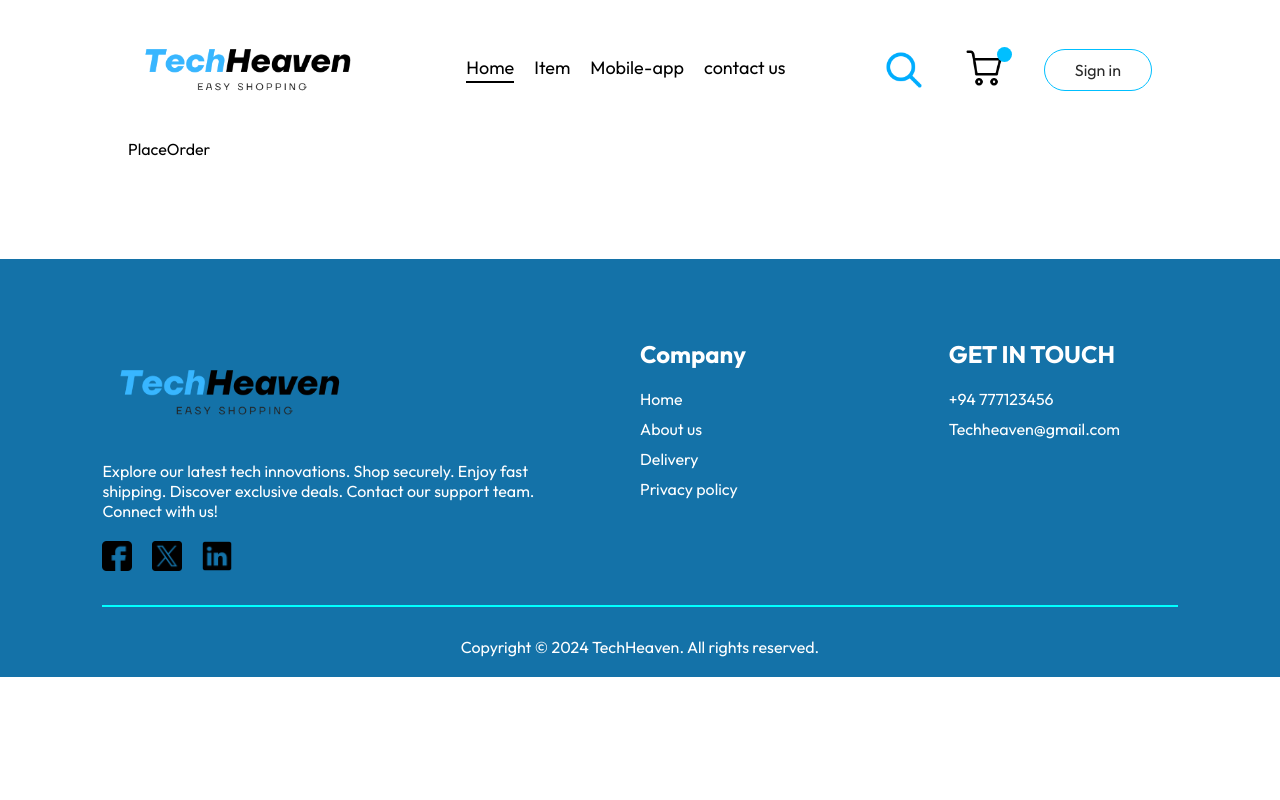
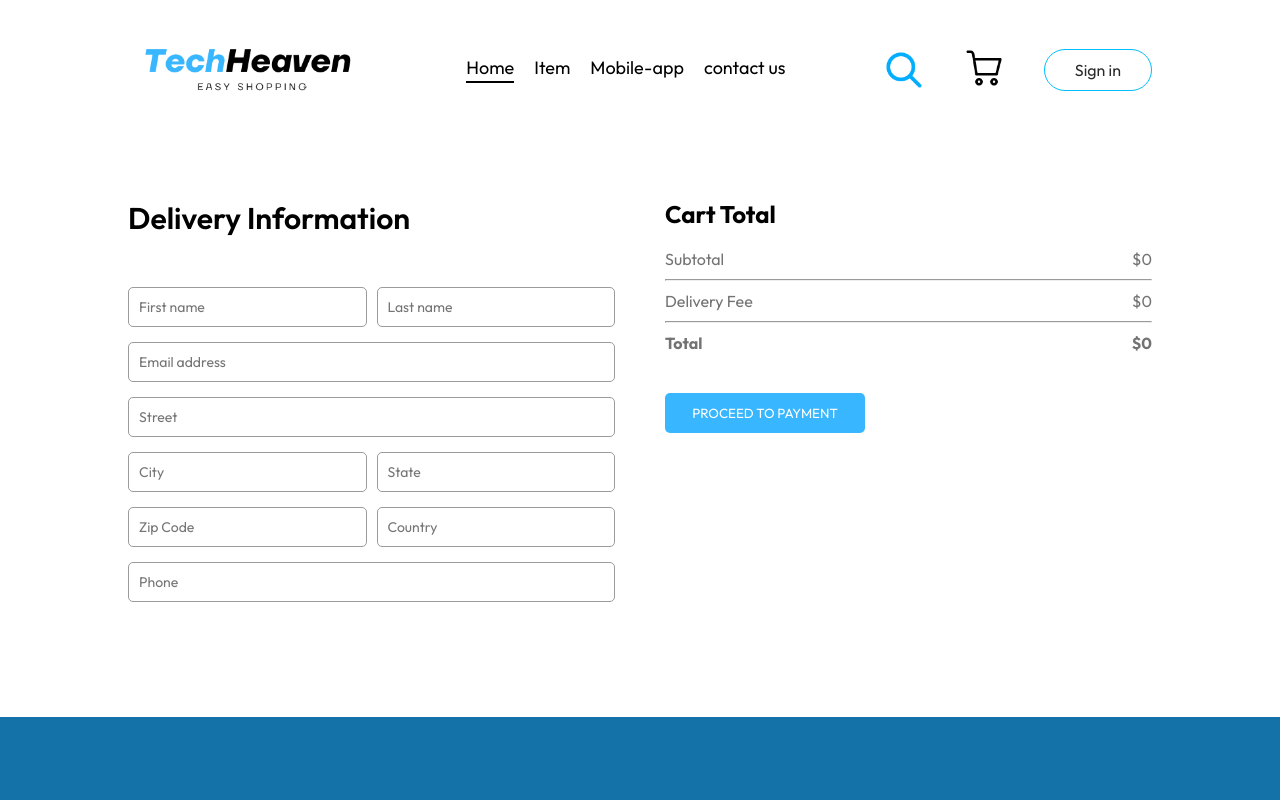
Before and after one commit to KasunUdayanga/TechHaven_E-Commerce, a React (Vite) app in the folder TechHeaven/: page /order in a window 1280 px wide. Shown: the top 800 px of the page. Built offline with nearby package versions, Linux system fonts and the light colour scheme.

Commit message:
add place order

```diff
--- a/TechHeaven/src/Components/Navbar/Navbar.jsx
+++ b/TechHeaven/src/Components/Navbar/Navbar.jsx
@@ -1,29 +1,61 @@
-import React, { useState } from 'react'
-import './Navbar.css'
-import { assets } from '../../assets/assets'
-import { Link } from 'react-router-dom';
+import React, { useState, useContext } from "react";
+import "./Navbar.css";
+import { assets } from "../../assets/assets";
+import { Link } from "react-router-dom";
+import { StoreContext } from "../../context/StoreContext";
 
-const Navbar = ({setShowLogin}) => {
-    const [menu,setMenu]=useState("home");
+const Navbar = ({ setShowLogin }) => {
+  const [menu, setMenu] = useState("home");
+  const { getTotalCartAmount } = useContext(StoreContext);
   return (
-    <div className='navbar'>
-       <Link to='/'> <img src={assets.logo} alt="" className="logo" /></Link>
+    <div className="navbar">
+      <Link to="/">
+        {" "}
+        <img src={assets.logo} alt="" className="logo" />
+      </Link>
       <ul className="navbar-menu">
-            <Link to='/' onClick={()=>setMenu("home")} className={menu==="home"?"active":""}>Home</Link>
-            <a href='#explore-menu' onClick={()=>setMenu("item")} className={menu==="item" ? "active":""}>Item</a>
-            <a href='#app-download' onClick={()=>setMenu("mobile-app")} className={menu==="mobile-app" ? "active":""}>Mobile-app</a>
-            <a href='#footer' onClick={()=>setMenu("contact us")} className={menu==="contact us" ? "active":""}>contact us</a>
+        <Link
+          to="/"
+          onClick={() => setMenu("home")}
+          className={menu === "home" ? "active" : ""}
+        >
+          Home
+        </Link>
+        <a
+          href="#explore-menu"
+          onClick={() => setMenu("item")}
+          className={menu === "item" ? "active" : ""}
+        >
+          Item
+        </a>
+        <a
+          href="#app-download"
+          onClick={() => setMenu("mobile-app")}
+          className={menu === "mobile-app" ? "active" : ""}
+        >
+          Mobile-app
+        </a>
+        <a
+          href="#footer"
+          onClick={() => setMenu("contact us")}
+          className={menu === "contact us" ? "active" : ""}
+        >
+          contact us
+        </a>
       </ul>
       <div className="navbar-right">
-            <img src={assets.search_icon} alt=""className="search_icon" />
+        <img src={assets.search_icon} alt="" className="search_icon" />
         <div className="navbar-search_icon">
-               <Link to='/cart'> <img src={assets.busket} alt="" className="busket" /></Link>
-                <div className="dot"></div>
+          <Link to="/cart">
+            {" "}
+            <img src={assets.busket} alt="" className="busket" />
+          </Link>
+          <div className={getTotalCartAmount() === 0 ? "" : "dot"}></div>
         </div>
-            <button onClick={()=>setShowLogin(true)}>Sign in</button>
+        <button onClick={() => setShowLogin(true)}>Sign in</button>
       </div>
     </div>
-  )
-}
+  );
+};
 
-export default Navbar
+export default Navbar;
--- a/TechHeaven/src/pages/Cart/Cart.jsx
+++ b/TechHeaven/src/pages/Cart/Cart.jsx
@@ -1,8 +1,10 @@
 import React, { useContext } from "react";
 import "./Cart.css";
 import { StoreContext } from "../../context/StoreContext";
+import { useNavigate } from "react-router-dom";
 const Cart = () => {
   const { cartItems, item_list, removeFromCart, getTotalCartAmount } = useContext(StoreContext);
+  const navigate= useNavigate();
   return (
     <div className="cart">
       <div className="cart-items">
@@ -42,20 +44,20 @@
           <div>
             <div className="cart-total-details">
               <p>Subtotal</p>
-              <p>{getTotalCartAmount()}</p>
+              <p>${getTotalCartAmount()}</p>
             </div>
             <hr />
             <div className="cart-total-details">
               <p>Delivery Fee</p>
-              <p>{2}</p>
+              <p>${getTotalCartAmount()===0?0:2}</p>
             </div>
             <hr />
             <div className="cart-total-details">
               <b>Total</b>
-              <b>{getTotalCartAmount()+2}</b>
+              <b>${getTotalCartAmount()===0?0:getTotalCartAmount()+2}</b>
             </div>
           </div>
-          <button>PROCEED TO CHECKOUT</button>
+          <button onClick={()=>navigate("/order")}>PROCEED TO CHECKOUT</button>
         </div>
         <div className="cart-promocode">
           <div>
--- a/TechHeaven/src/pages/PlaceOrder/PlaceOrder.css
+++ b/TechHeaven/src/pages/PlaceOrder/PlaceOrder.css
@@ -0,0 +1,36 @@
+.place-order{
+    display: flex;
+    align-items: start;
+    justify-content: space-between;
+    gap:50px;
+    margin-top: 60px;
+}
+.place-order-left{
+    width: 100%;
+    max-width: max(30%,500px);
+}
+.place-order-left .title{
+    font-size: 30px;
+    font-weight: 600;
+    margin-bottom: 50px;
+}
+.place-order-left input{
+    margin-bottom: 15px;
+    width: 100%;
+    padding: 10px;
+    border: 1px solid #9b9b9b;
+    border-radius: 5px;
+    outline-color: rgb(15, 153, 226);
+    font-size: 14px;
+}
+.place-order-left .mulit-fields{
+    display: flex;
+    gap: 10px;
+}
+.place-order-right{
+    width: 100%;
+    max-width: max(30%,500px);
+}
+.place-order .cart-total button{
+    margin-top: 20px;
+}
--- a/TechHeaven/src/pages/PlaceOrder/PlaceOrder.jsx
+++ b/TechHeaven/src/pages/PlaceOrder/PlaceOrder.jsx
@@ -1,8 +1,52 @@
-import React from 'react'
+import React, { useContext } from 'react'
+import './PlaceOrder.css'
+import { StoreContext } from '../../context/StoreContext';
+const PlaceOrder = () => {
+  const {getTotalCartAmount}=useContext(StoreContext);
+  return (
+    <form className='place-order'>
+      <div className="place-order-left">
+        <p className="title">Delivery Information</p>
+        <div className="mulit-fields">
+          <input type="text" placeholder='First name' />
+          <input type="text" placeholder='Last name' />
+        </div>
+        <input type="email" placeholder="Email address"/>
+        <input type="text" placeholder="Street"/>
 
-const PlaceOrder = () => {
-  return (
-    <div>PlaceOrder</div>
+        <div className="mulit-fields">
+        <input type="text" placeholder="City"/>
+        <input type="text" placeholder="State"/>
+        </div>
+        <div className="mulit-fields">
+        <input type="text" placeholder="Zip Code"/>
+        <input type="text" placeholder="Country"/>
+        </div>
+        <input type="text" placeholder='Phone' />
+      </div>
+      <div className="place-order-right">
+      <div className="cart-total">
+          <h2>Cart Total</h2>
+          <div>
+            <div className="cart-total-details">
+              <p>Subtotal</p>
+              <p>${getTotalCartAmount()}</p>
+            </div>
+            <hr />
+            <div className="cart-total-details">
+              <p>Delivery Fee</p>
+              <p>${getTotalCartAmount()===0?0:2}</p>
+            </div>
+            <hr />
+            <div className="cart-total-details">
+              <b>Total</b>
+              <b>${getTotalCartAmount()===0?0:getTotalCartAmount()+2}</b>
+            </div>
+          </div>
+          <button >PROCEED TO PAYMENT</button>
+        </div>
+      </div>
+    </form>
   )
 }
 
```
Lines whose indentation alone changed are shown as unchanged.
